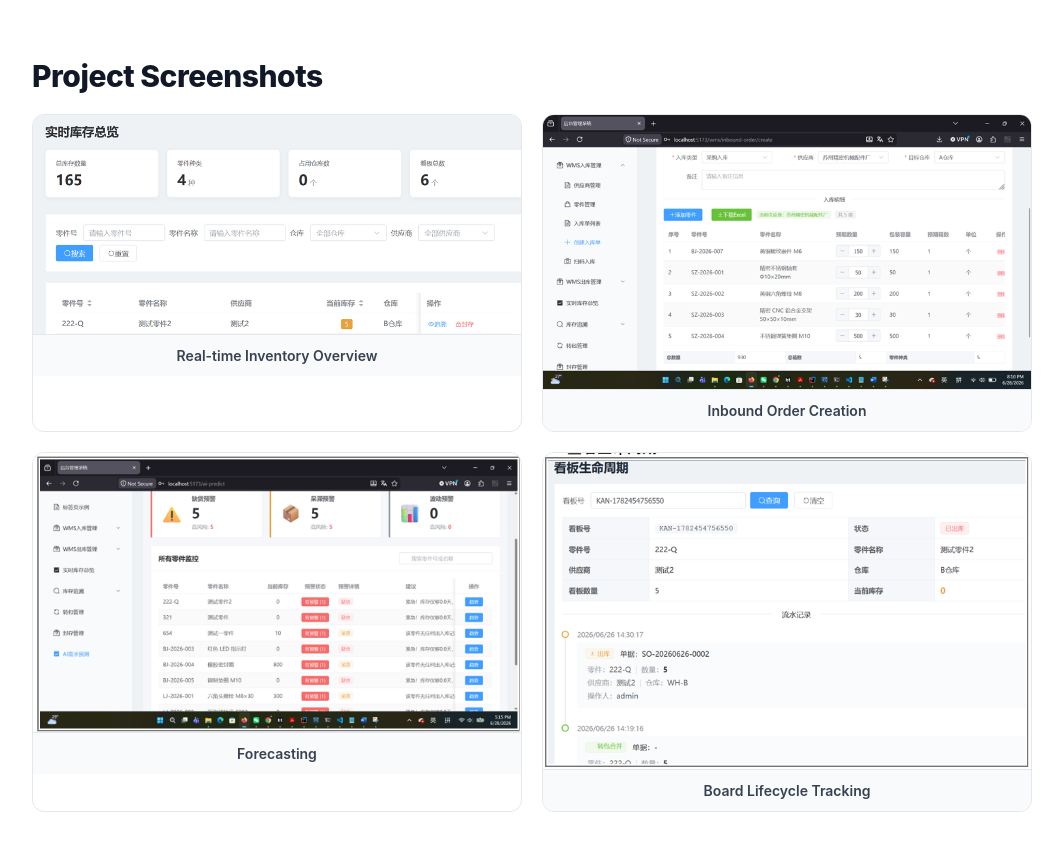
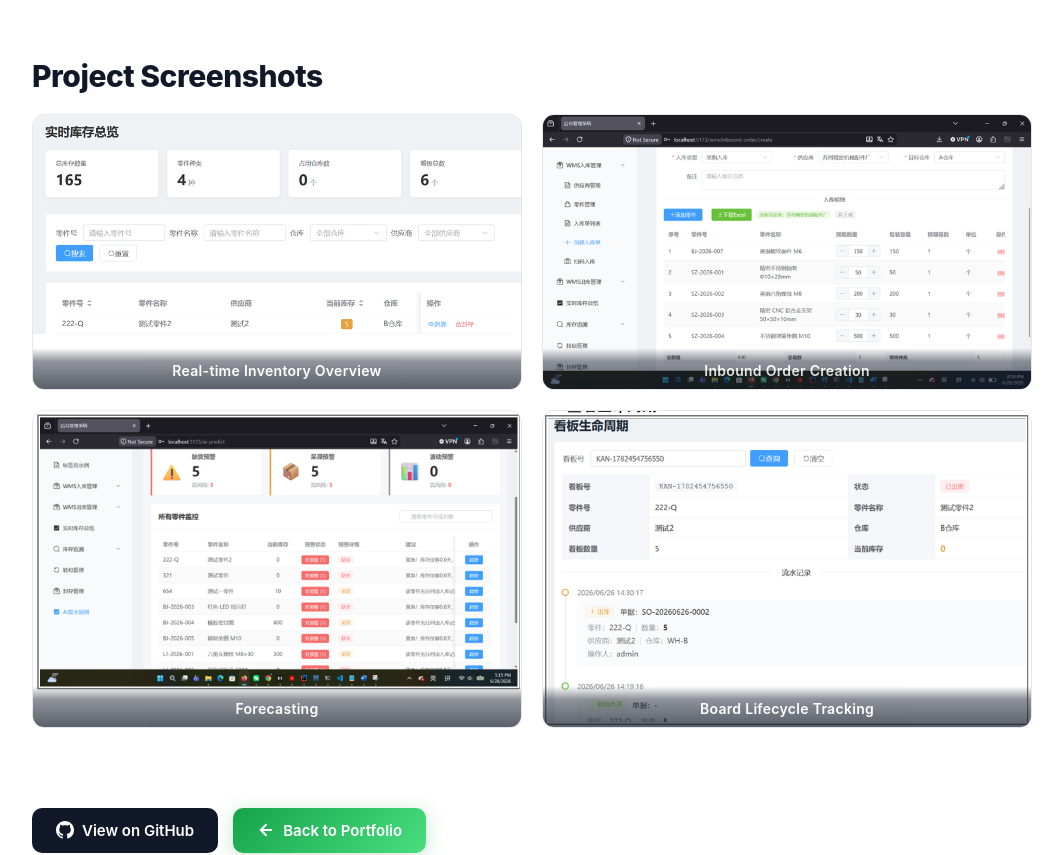
Before and after one commit to callyjia/my-portfolio, a Vue app: page /project/wms in a window 1280 px wide. Shown: the part 1252-2107 px from the top of the page, without its empty margins (108-1171 px from the left). Built offline with nearby package versions, Linux system fonts and the light colour scheme.

Commit message:
ProjectDetails: overlay all screenshot captions on the image for consistent styling

```diff
--- a/src/views/ProjectDetails.vue
+++ b/src/views/ProjectDetails.vue
@@ -294,8 +294,7 @@ useScrollReveal()
   border: 1px solid var(--gray-200);
   background: white;
   transition: all var(--transition);
-  display: flex;
-  flex-direction: column;
+  position: relative;
 }
 
 .screenshot:hover {
@@ -311,13 +310,30 @@ useScrollReveal()
 }
 
 .screenshot figcaption {
-  padding: 12px 16px;
+  position: absolute;
+  left: 0;
+  right: 0;
+  bottom: 0;
+  padding: 14px 18px;
   font-size: 14px;
   font-weight: 600;
-  color: var(--gray-700);
+  color: white;
   text-align: center;
-  background: var(--gray-50);
-  border-top: 1px solid var(--gray-200);
+  background: linear-gradient(
+    to top,
+    rgba(17, 24, 39, 0.85) 0%,
+    rgba(17, 24, 39, 0.55) 70%,
+    transparent 100%
+  );
+  letter-spacing: 0.3px;
+  transform: translateY(4px);
+  opacity: 0.85;
+  transition: opacity var(--transition), transform var(--transition);
+}
+
+.screenshot:hover figcaption {
+  opacity: 1;
+  transform: translateY(0);
 }
 
 .project-actions {
```
